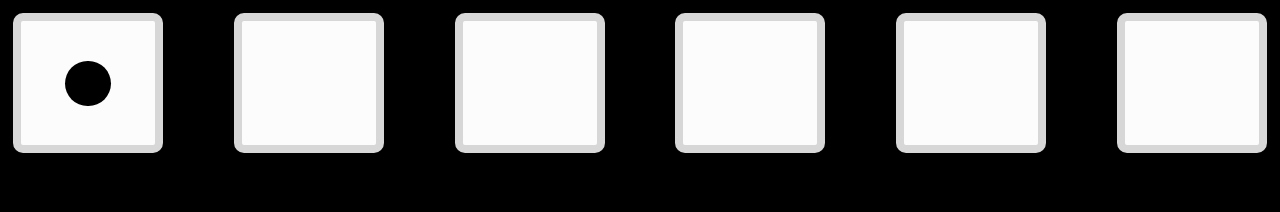
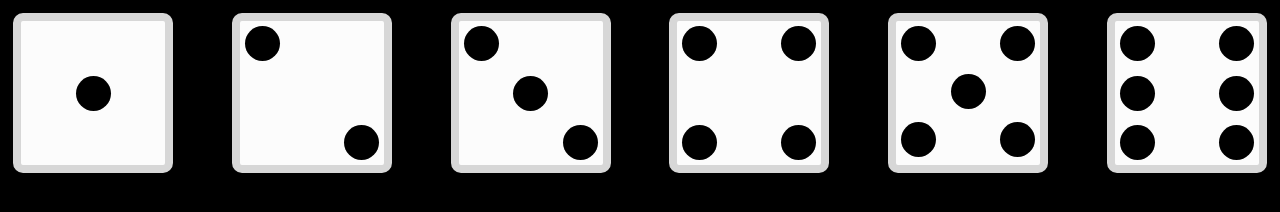
Before and after one commit to amy1hwang/dice, a plain HTML site: page index.html in a window 1280 px wide. Drawn offline with Linux system fonts and the light colour scheme.

Commit message:
finish creating all six dice

```diff
--- a/scss/helpers/_helpers.scss
+++ b/scss/helpers/_helpers.scss
@@ -0,0 +1,9 @@
+%extend pip {
+  .pip {
+    padding: 15px 23px;
+    width: 45px;
+    height: 45px;
+    border-radius: 100px;
+    background: black;
+  }
+}
--- a/scss/helpers/_mixins.scss
+++ b/scss/helpers/_mixins.scss
@@ -0,0 +1,18 @@
+@mixin pip {
+  .pip {
+    margin: 5px;
+    padding: 10px 17px;
+    width: 35px;
+    height: 35px;
+    border-radius: 100px;
+    background: black;
+  }
+}
+
+@mixin column {
+  .column {
+    display: flex;
+    width: 100%;
+    justify-content: space-between;
+  }
+}
--- a/scss/layout/_forms.scss
+++ b/scss/layout/_forms.scss
@@ -1,29 +1,57 @@
 body {
   background: black;
   display: flex;
-  height: 150px;
+  height: 160px;
   justify-content: space-between;
   align-items: stretch;
   padding: 5px;
 }
 
 [class*='-face'] {
-  flex-basis: 150px;
-  height: 100%;
+  width: 160px;
+  height: 160px;
   background: #FCFCFC;
   border: 8px solid #D7D7D7;
   border-radius: 10px;
   display: flex;
+  flex-wrap: wrap;
+}
+
+@include column;
+
+@include pip;
+
+.first-face {
   justify-content: center;
   align-items: center;
 }
 
-.first-face {
-  span.pip {
-    padding: 15px 23px;
-    width: 45px;
-    height: 45px;
-    border-radius: 100px;
-    background: black;
+.second-face, .third-face {
+  justify-content: space-between;
+  flex-wrap: nowrap;
+  .pip:nth-of-type(2) {
+    align-self: center;
+  }
+  .pip:last-of-type {
+    align-self: flex-end;
   }
 }
+
+.fourth-face {
+  align-content: space-between;
+}
+
+.fifth-face .column:nth-of-type(2) {
+  justify-content: center;
+}
+
+.sixth-face {
+  align-content: space-between;
+  transform: rotate(90deg);
+  // .column{
+  //   flex-direction: column;
+  //   &:last-of-type {
+  //     align-self: flex-end;
+  //   }
+  // }
+}
```
Also changed, not shown: css/main.css, 1 other file.
